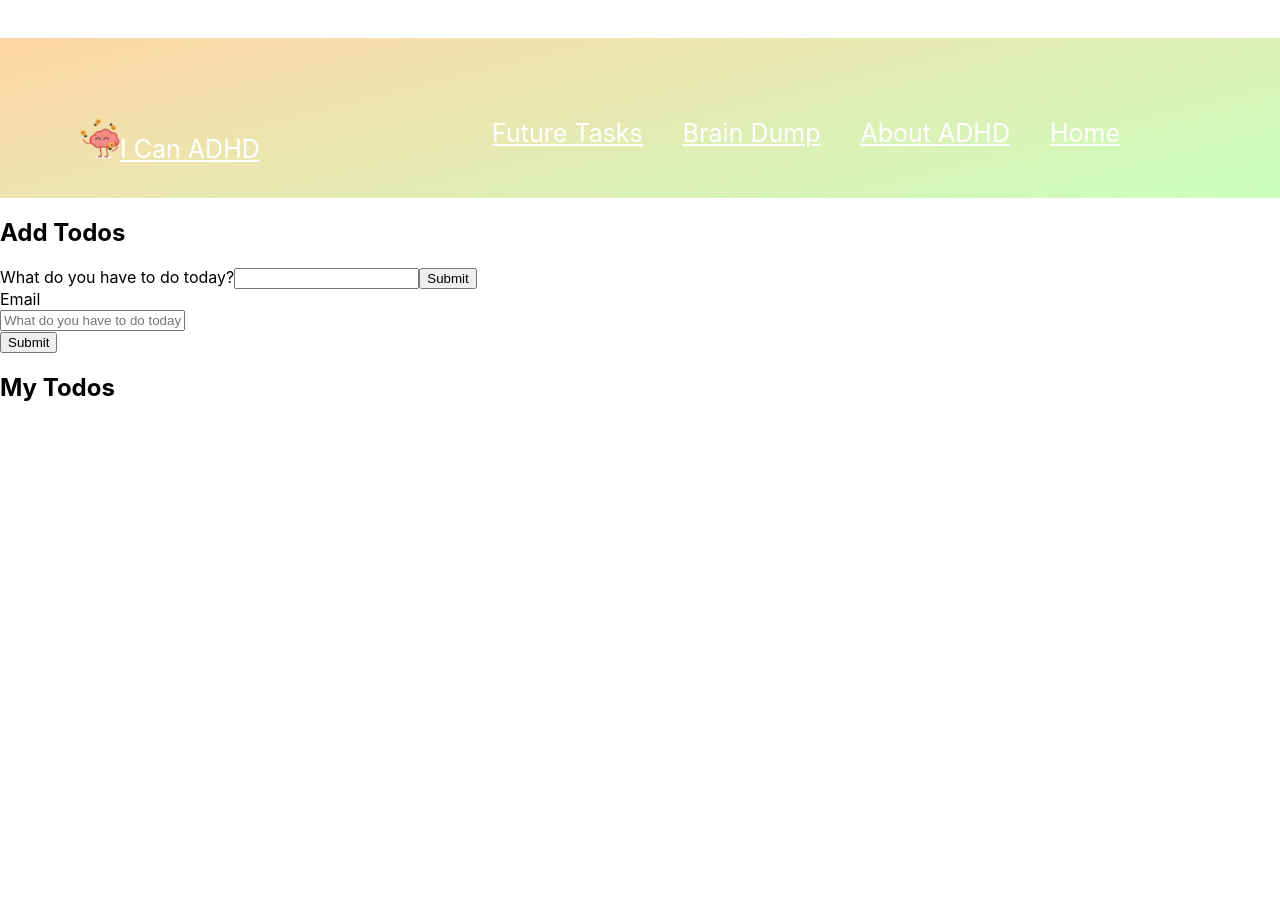
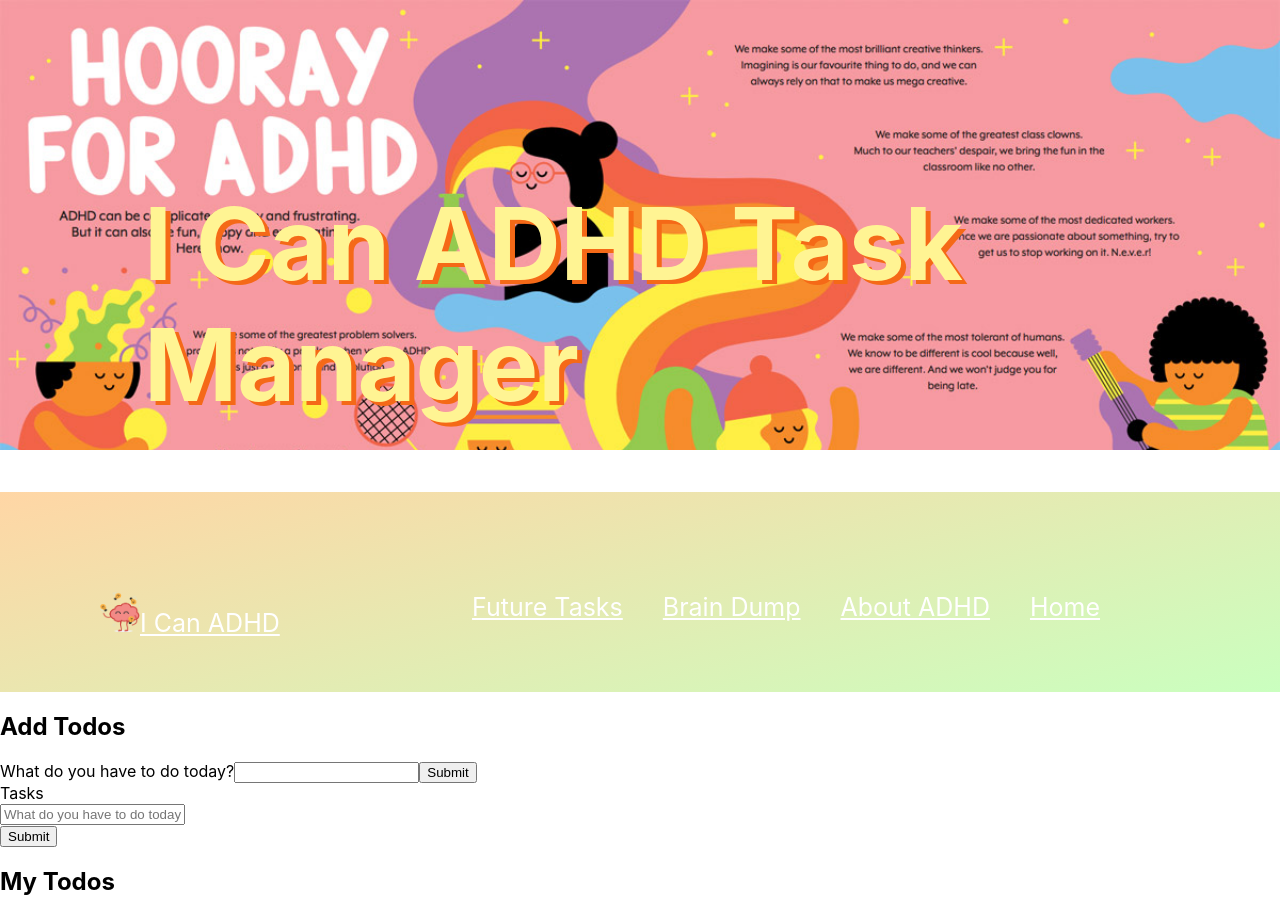
Before and after one commit to KollerCode/ADHD-To-Do-List-and-Reminders, a React (Create React App) app: page / in a window 1280 px wide. Before the commit the page ends 800 px from the top, so only its background shows below. Built offline with nearby package versions, Linux system fonts and the light colour scheme.

Commit message:
things are geting better!

```diff
--- a/src/components/App.js
+++ b/src/components/App.js
@@ -8,11 +8,11 @@ import ToDoList from './ToDoList';
 function App() {
     return (
       // <Router>
-      <div className="App">
-          <header className="App-header">
+      <div>
+          {/* <header className="App-header"> */}
             <Header />
             <NavBar />
-        </header>
+        {/* </header> */}
         <div>
           <ToDoList />
         </div>
--- a/src/components/Header.js
+++ b/src/components/Header.js
@@ -1,16 +1,15 @@
 import React from "react"
 import ADHD from "../images/ADHD.jpg";
+import {  } from "react-bootstrap"
 
 function Header() {
 
   return (
-      <div className="header-div">
-      <header className="header">
-        {/* <img src={ADHD} alt="Champion ADHD" className="header-image" /> */}
-        <h1 className="header-title">I Can ADHD Task Manager</h1>
-      </header>
-      </div>
-    );
+    <div class="container-fluid" className="header">
+   <img src={ADHD} alt="Champion ADHD" className="header-image" />
+     <h1 className="header-title">I Can ADHD Task Manager</h1>
+    </div>
+  )
 };
 
 export default Header
--- a/src/components/NavBar.js
+++ b/src/components/NavBar.js
@@ -1,5 +1,5 @@
 import react from "react";
-import { Navbar, Nav, NavbarBrand } from "react-bootstrap";
+import { Navbar, Nav, NavbarBrand, NavLink } from "react-bootstrap";
 import happybrain from "../images/happybrain.png"
 
 function NavBar() {
@@ -9,12 +9,11 @@ function NavBar() {
         <img id="brain" src={happybrain}width="40" height="40" class="d-inline-block align-top" alt=""/>
     I Can ADHD
       </NavbarBrand>
-
       <Nav className="mr-auto" style={{ marginLeft: "auto", paddingRight: 40 }}>
-        <Nav.Link href="/">Home</Nav.Link>
-        <Nav.Link href="about">About ADHD</Nav.Link>
-        <Nav.Link href="mental-health">Brain Dump</Nav.Link>
-        <Nav.Link href="legal">Future Tasks</Nav.Link>
+        <NavLink href="/">Home</NavLink>
+        <NavLink href="about">About ADHD</NavLink>
+        <NavLink href="mental-health">Brain Dump</NavLink>
+        <NavLink href="legal">Future Tasks</NavLink>
       </Nav>
     </Navbar>
   );
--- a/src/components/ToDoList.js
+++ b/src/components/ToDoList.js
@@ -67,11 +67,11 @@ function ToDoList() {
                 for="colFormLabelLg"
                 class="col-sm-2 col-form-label col-form-label-lg"
               >
-                Email
+                Tasks
               </label>
               <div class="col-sm-10">
                 <input
-                  type="email"
+                  type="Tasks"
                   class="form-control form-control-lg"
                   id="colFormLabelLg"
                   placeholder="What do you have to do today?"
--- a/src/index.css
+++ b/src/index.css
@@ -35,7 +35,7 @@ h1.header-title {
 .nav-bar {
   font-size: 25px;
   background: linear-gradient(166deg, #FFD6A5, #CAFFBF);
-   padding: 80px;
+   padding: 100px;
 }
 
 #brain {
```
